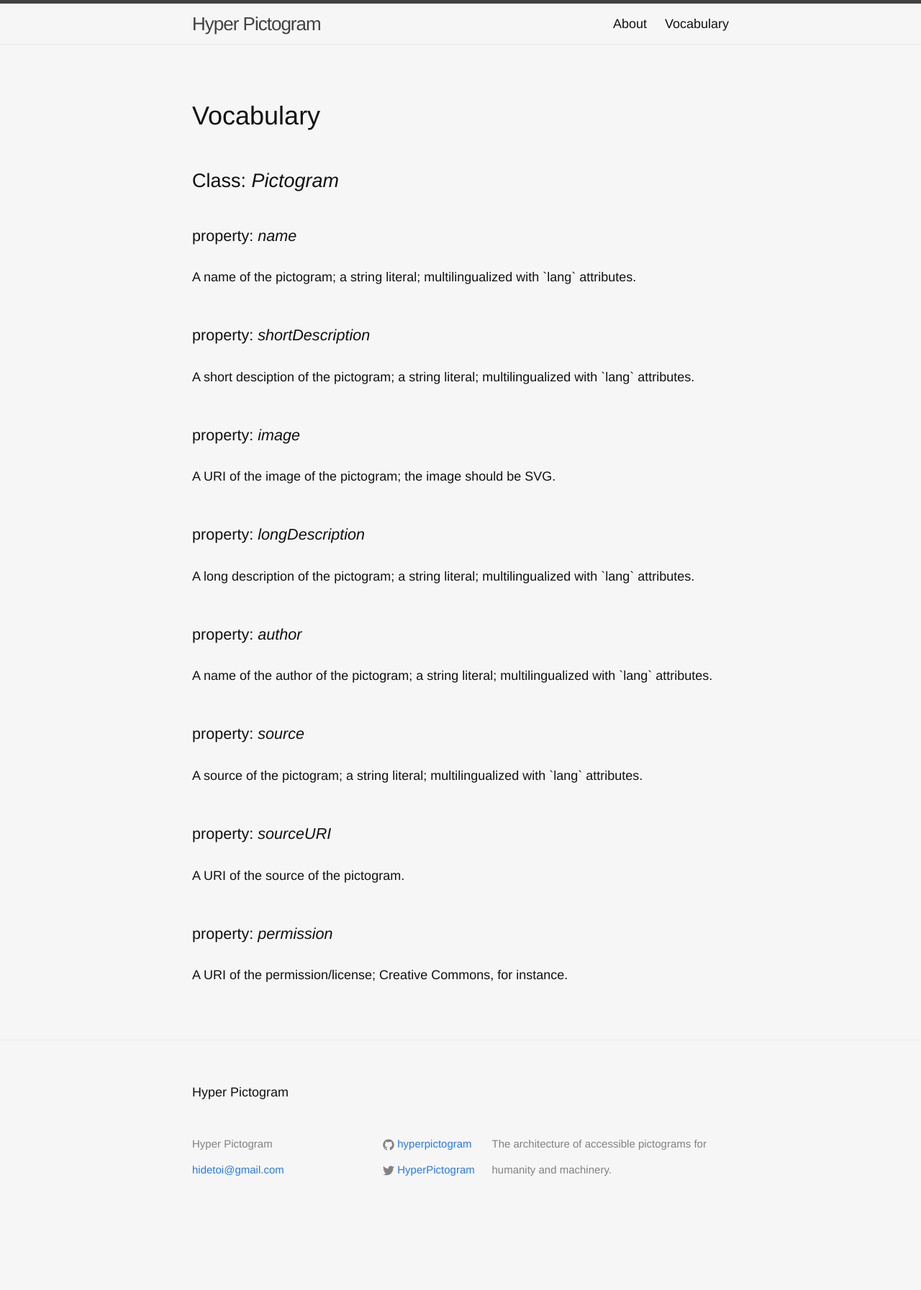
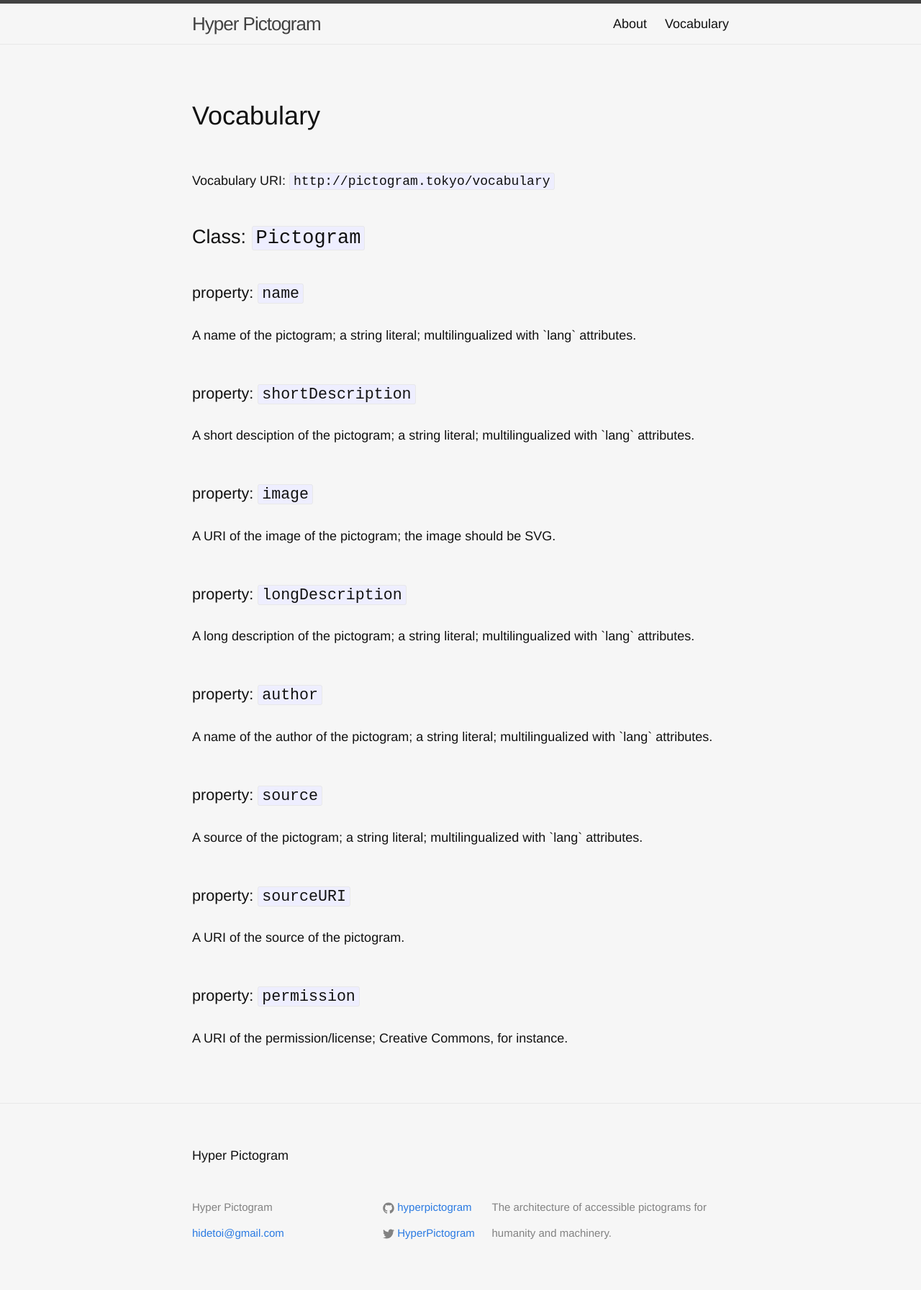
Before and after one commit to hyperpictogram/hyperpictogram.github.io, a Jekyll site: the page built from vocabulary.html, in a window 1280 px wide. Shown: the whole page at 72% size. Built offline with Jekyll 4.4.1, drawn with Linux system fonts in a browser that asks for light colours; before the commit the page ends 1705 px from its top, so only the background shows below that.

Commit message:
vocabulary page: <dfn> -> <code>

```diff
--- a/_sass/_base.scss
+++ b/_sass/_base.scss
@@ -160,7 +160,7 @@ blockquote {
  */
 pre,
 code {
-    font-size: 15px;
+    //font-size: 15px;
     border: 1px solid $grey-color-light;
     border-radius: 3px;
     background-color: #eef;
--- a/vocabulary.html
+++ b/vocabulary.html
@@ -7,31 +7,33 @@ title: Vocabulary
 
   <h1>Vocabulary</h1>
 
-  <h2>Class: <dfn>Pictogram</dfn></h2>
+  <p>Vocabulary URI: <code>http://pictogram.tokyo/vocabulary</code></p>
+
+  <h2>Class: <code>Pictogram</code></h2>
 
   <dl class="vocabulary-definition">
-    <dt>property: <dfn>name</dfn></dt>
+    <dt>property: <code>name</code></dt>
     <dd lang="en">A name of the pictogram; a string literal; multilingualized with `lang` attributes.</dd>
 
-    <dt>property: <dfn>shortDescription</dfn></dt>
+    <dt>property: <code>shortDescription</code></dt>
     <dd lang="en">A short desciption of the pictogram; a string literal; multilingualized with `lang` attributes.</dd>
 
-    <dt>property: <dfn>image</dfn></dt>
+    <dt>property: <code>image</code></dt>
     <dd lang="en">A URI of the image of the pictogram; the image should be SVG.</dd>
 
-    <dt>property: <dfn>longDescription</dfn></dt>
+    <dt>property: <code>longDescription</code></dt>
     <dd lang="en">A long description of the pictogram; a string literal; multilingualized with `lang` attributes.</dd>
 
-    <dt>property: <dfn>author</dfn></dt>
+    <dt>property: <code>author</code></dt>
     <dd lang="en">A name of the author of the pictogram; a string literal; multilingualized with `lang` attributes.</dd>
 
-    <dt>property: <dfn>source</dfn></dt>
+    <dt>property: <code>source</code></dt>
     <dd lang="en">A source of the pictogram; a string literal; multilingualized with `lang` attributes.</dd>
 
-    <dt>property: <dfn>sourceURI</dfn></dt>
+    <dt>property: <code>sourceURI</code></dt>
     <dd lang="en">A URI of the source of the pictogram.</dd>
 
-    <dt>property: <dfn>permission</dfn></dt>
+    <dt>property: <code>permission</code></dt>
     <dd lang="en">A URI of the permission/license; Creative Commons, for instance.</dd>
   </dl>
 
```
